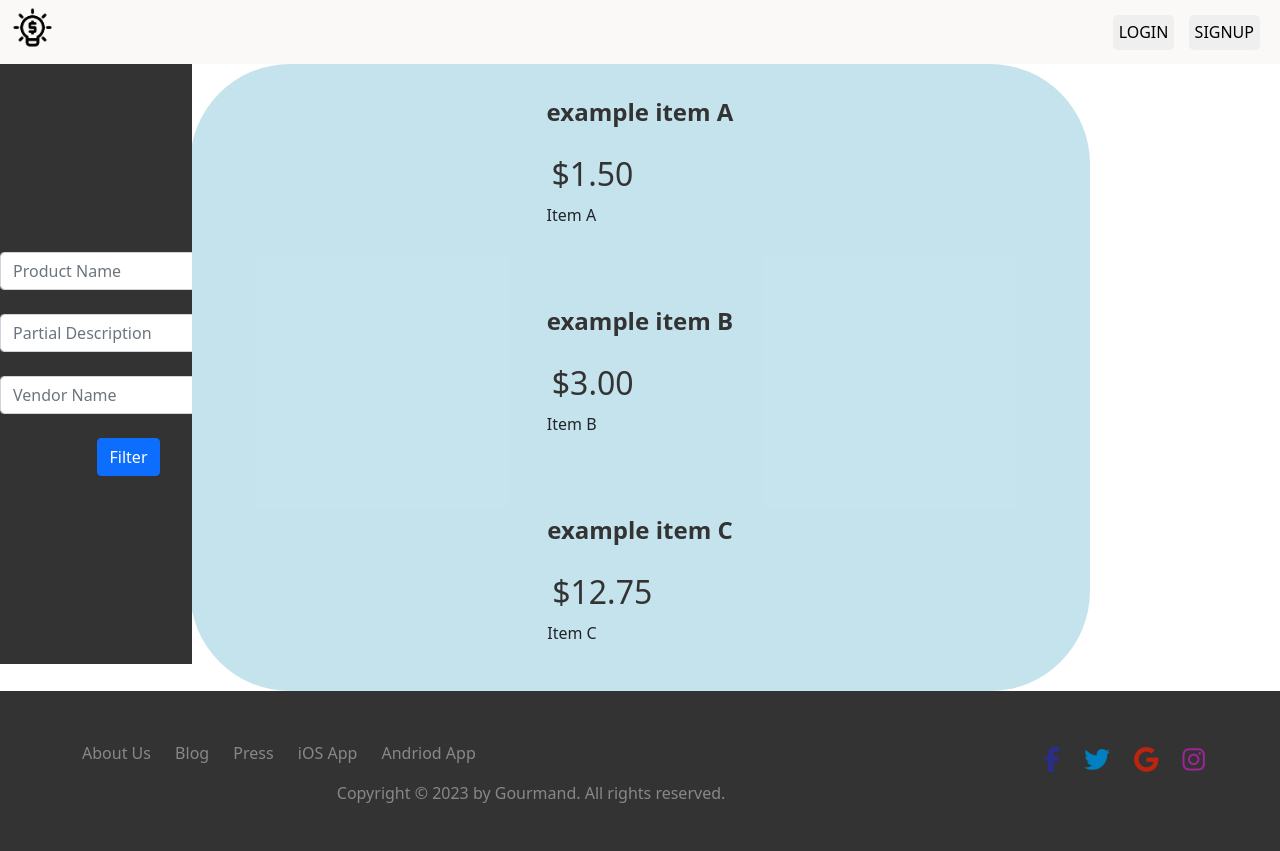
After one commit to EthanFriedrichs/180-Final, a Flask app: page /view in a window 1280 px wide. The commit adds this page. Run offline with Flask 3, Linux system fonts and the light colour scheme; data comes from the database, SQL or seed files in the repository; data that the repository does not hold is empty; some libraries are stand-ins or nearby versions.

Commit message:
Added delete item pages. Renamed admin page to view page and added filter function on view page.

```diff
--- a/main.py
+++ b/main.py
@@ -74,7 +74,7 @@ app.config["SESSION_TYPE"] = "filesystem"
 Session(app)
 
 # connection string is in the format mysql://user:password@server/database
-conn_str = "mysql://root:ethanpoe125@localhost/customers_2"
+conn_str = "mysql://root:Just5fun!@localhost/customers_2"
 engine = create_engine(conn_str) # echo=True tells you if connection is successful or not
 db = engine.connect()
 
@@ -181,11 +181,42 @@ def logout():
     return render_template("index.html")
 
 # admin routes
-@app.route("/admin", methods=["GET", "POST"])
-def admin():
-    products = db.execute(text("select * from items")).all()
-    users = db.execute(text("select user_id, username from users")).all()
-    return render_template("admin.html", products=products, users=users)
+@app.route("/view", methods=["GET", "POST"])
+def view():
+    if request.method == "POST":
+        name = request.form.get("name")
+        description = request.form.get("description")
+        vendor = request.form.get("vendor")
+        if name:
+            name = "%" + name + "%"
+        else:
+            name = "%"
+        if description:
+            description = "%" + description + "%"
+        else:
+            description = "%"
+        if vendor:
+            vendor = "%" + vendor + "%"
+        else:
+            vendor = "%"
+
+
+        params = {"name":name, "description":description, "vendor":vendor}
+        users = db.execute(text("select user_id from users where username like :vendor and user_type = 'Vendor'"), params).all()
+        final_products = []
+        #iterate over users, grab all their products and filter by other values as well
+        for user in users:
+            params = {"name":name, "description":description, "vendor":vendor, "user_id":user[0]}
+            products = db.execute(text("select * from items where user_id = :user_id and item_name like :name and descript like :description order by user_id"), params).all()
+            if products:
+                for product in products:
+                    final_products.append(product)
+        users = db.execute(text("select user_id, username from users")).all()
+        return render_template("view.html", products=final_products, users=users)
+    else:
+        products = db.execute(text("select * from items order by user_id")).all()
+        users = db.execute(text("select user_id, username from users")).all()
+        return render_template("view.html", products=products, users=users)
 
 @app.route("/admin/add", methods=["GET", "POST"])
 def admin_add():
@@ -204,9 +235,19 @@ def admin_edit():
 @app.route("/admin/delete", methods=["GET", "POST"])
 def admin_delete():
     if request.method == "POST":
-        return apology("TO DO")
+        product = request.form.get("product_id")
+        params = {"product_id":product}
+        db.execute(text("delete from items where item_id = :product_id"), params)
+        db.commit()
+
+        products = db.execute(text("select * from items order by user_id")).all()
+        users = db.execute(text("select user_id, username from users")).all()
+        return render_template("admin_delete.html", products=products, users=users)
+
     else:
-        return apology("TO DO")
+        products = db.execute(text("select * from items order by user_id")).all()
+        users = db.execute(text("select user_id, username from users")).all()
+        return render_template("admin_delete.html", products=products, users=users)
 
 
 
@@ -257,6 +298,22 @@ def add_item():
     else:
         return render_template("add_item.html")
 
+@app.route("/vendor/delete", methods=["GET", "POST"])
+def vendor_delete():
+    if request.method == "POST":
+        product = request.form.get("product_id")
+        params = {"product_id":product, "user_id":session["account_num"]}
+        db.execute(text("delete from items where item_id = :product_id"), params)
+        db.commit()
+
+        products = db.execute(text("select * from items where user_id = :user_id order by user_id"), params).all()
+        return render_template("vendor_delete.html", products=products)
+
+    else:
+        params = {"user_id":session["account_num"]}
+        products = db.execute(text("select * from items where user_id = :user_id order by user_id"), params).all()
+        return render_template("vendor_delete.html", products=products)
+
 
 def apology(message, code=400):
     def escape(s):
--- a/static/layout.css
+++ b/static/layout.css
@@ -19,6 +19,10 @@ display:flex;
 justify-content: space-between;
 align-items:center;
 padding: 10px;
+position: fixed;
+top: 0;
+width: 100%;
+height: 8%;
 }
 
 .formSection {
--- a/static/view.css
+++ b/static/view.css
@@ -7,8 +7,10 @@
     margin: 0 auto;
     margin-top: 10px;
     padding: 0 1.5em;
-    background-color: rgb(26, 160, 162);
+    background-color: rgba(173, 216, 230, .7);
     border-radius: 100px;
+    margin-top: 5%;
+
 }
 
 .shop-items-0 {
@@ -46,3 +48,48 @@
     color: #333;
     font-size: xx-large;
 }
+
+.delete-button:hover {
+    box-shadow: 0 0 30px black;
+    animation: pulsate 1s ease-out infinite;
+}
+
+@keyframes pulsate {
+    0% {
+        box-shadow: 0 0 0 red;
+    }
+
+    25% {
+        box-shadow: 0 0 15px red;
+    }
+
+    50% {
+        box-shadow: 0 0 30px red;
+    }
+
+    75% {
+        box-shadow: 0 0 15px red;
+    }
+
+    100% {
+        box-shadow: 0 0 0 red;
+    }
+}
+
+
+.navbar {
+    overflow: hidden;
+    background-color: #333;
+    position: fixed;
+    top: 8%;
+    bottom: 100%;
+    left: 0;
+    width: 15%;
+    height: 75%;
+    z-index: 1;
+  }
+
+  .center_inputs{
+    margin: auto;
+    display: block;
+  }
--- a/templates/admin.html
+++ b/templates/admin_delete.html
@@ -26,6 +26,10 @@
                             <p class="shop-item-info">Sold By: {{user[1]}}</p>
                         {% endif %}
                     {% endfor %}
+                    <form action="/admin/delete" method="post">
+                        <input type="hidden" name="product_id" value="{{product[0]}}">
+                        <button class="btn btn-danger delete-button" type="Submit">Delete</button>
+                    </form>
                 </div>
             </div>
         </div>
--- a/templates/layout.html
+++ b/templates/layout.html
@@ -21,10 +21,15 @@
                 <img src="../static/bulby.png" alt="light bulb logo" class="logo" style="padding-bottom: 10px;">
               </a>
                 <div class="formSection barItem">
+                  {% if session["loggedIn"] %}
+                  <button class="barItem input" style="margin-left:10px;">
+                    <a href="/view">View Items</a>
+                  </button>
+                  {% endif %}
 
                   {% if session["account_type"] == "Admin" %}
                   <button class="barItem input" style="margin-left:10px;">
-                    <a href="/admin">View Items</a>
+                    <a href="/admin/delete">Delete Items</a>
                   </button>
                   {% endif %}
 
@@ -33,7 +38,10 @@
                     <a href="/vendor">View Items</a>
                   </button>
                   <button class="barItem input" style="margin-left:10px;">
-                    <a href="/vendor/add">Add Item</a>
+                    <a href="/vendor/add">Add Items</a>
+                  </button>
+                  <button class="barItem input" style="margin-left:10px;">
+                    <a href="/vendor/delete">Delete Items</a>
                   </button>
                   {% endif %}
 
--- /dev/null
+++ b/templates/view.html
@@ -0,0 +1,45 @@
+{% extends "layout.html" %}
+
+
+{% block title %}
+    View Items
+{% endblock %}
+
+{% block body %}
+<link rel="stylesheet" href="../static/view.css">
+
+<section class="container content-section">
+    <div class="navbar">
+        <form action="/view" method="post" class = "center_inputs">
+            <input class="form-control mx-auto w-auto" name="name" placeholder="Product Name" type="text">
+            <br>
+            <input class="form-control mx-auto w-auto" name="description" placeholder="Partial Description" type="text">
+            <br>
+            <input class="form-control" name="vendor" placeholder="Vendor Name" type="text">
+            <br>
+            <button class="btn btn-primary center_inputs" type="submit">Filter</button>
+        </form>
+    </div>
+
+    {% for product in products %}
+        <div class="shop-items-0">
+            <!-- add items here with jinja -->
+            <div class="shop-item">
+                <span class="shop-item-title">{{product[1]}}</span>
+                <!-- <img class="shop-item-image">  NEED IMAGES TABLE FIRST-->
+                <div class="shop-item-details">
+                    <span class="shop-item-price">{{"${:,.2f}".format(product[2])}}</span>
+                </div>
+                <div class="shop-item-details2">
+                    <p class="shop-item-info">{{product[6]}}</p>
+                    {% for user in users %}
+                        {% if user[0] == product[4] %}
+                            <p class="shop-item-info">Sold By: {{user[1]}}</p>
+                        {% endif %}
+                    {% endfor %}
+                </div>
+            </div>
+        </div>
+    {% endfor %}
+</section>
+{% endblock %}
```
Also changed, not shown: templates/vendor_delete.html (added, +33 -0 lines), 2 other files.
